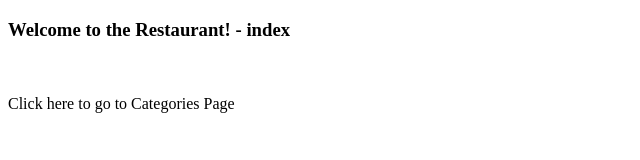
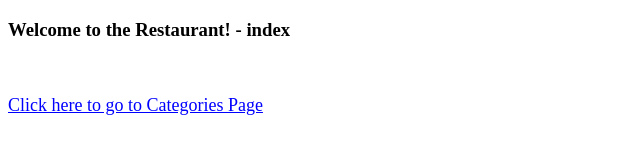
Before and after one commit to jcdevilleres/coursera-angularjs-test, a plain HTML site: page module4-solution/index.html at #!/categories in a window 1280 px wide. Shown: the whole page, without its empty margins (0-640 px from the left). Drawn offline with Linux system fonts and the light colour scheme.

Commit message:
added links

```diff
--- a/module4-solution/index.html
+++ b/module4-solution/index.html
@@ -4,13 +4,15 @@
 	<title>Module 4 Assignment</title>
 <style>
 .navigation {
-  color:black;
+  color:blue;
+	text-decoration: underline;
   font-size: 18px;
 }
 
 .navigation:hover {
   cursor: pointer;
   color:red;
+	text-decoration: underline;
   font-size: 20px;
 }
 
--- a/module4-solution/src/Data/Templates/home.html
+++ b/module4-solution/src/Data/Templates/home.html
@@ -1,3 +1,3 @@
 <br>
 <br>
-<div class="mainLink" align='text-center' ui-sref='categories'>Click here to go to Categories Page</div>
+<div class="navigation" align='text-center' ui-sref='categories'>Click here to go to Categories Page</div>
```
Also changed, not shown: module4-solution/src/Data/Templates/categories.template.html (+1 -1 lines), module4-solution/src/Data/Templates/categoriesItems.template.html (deleted, +0 -6 lines).
